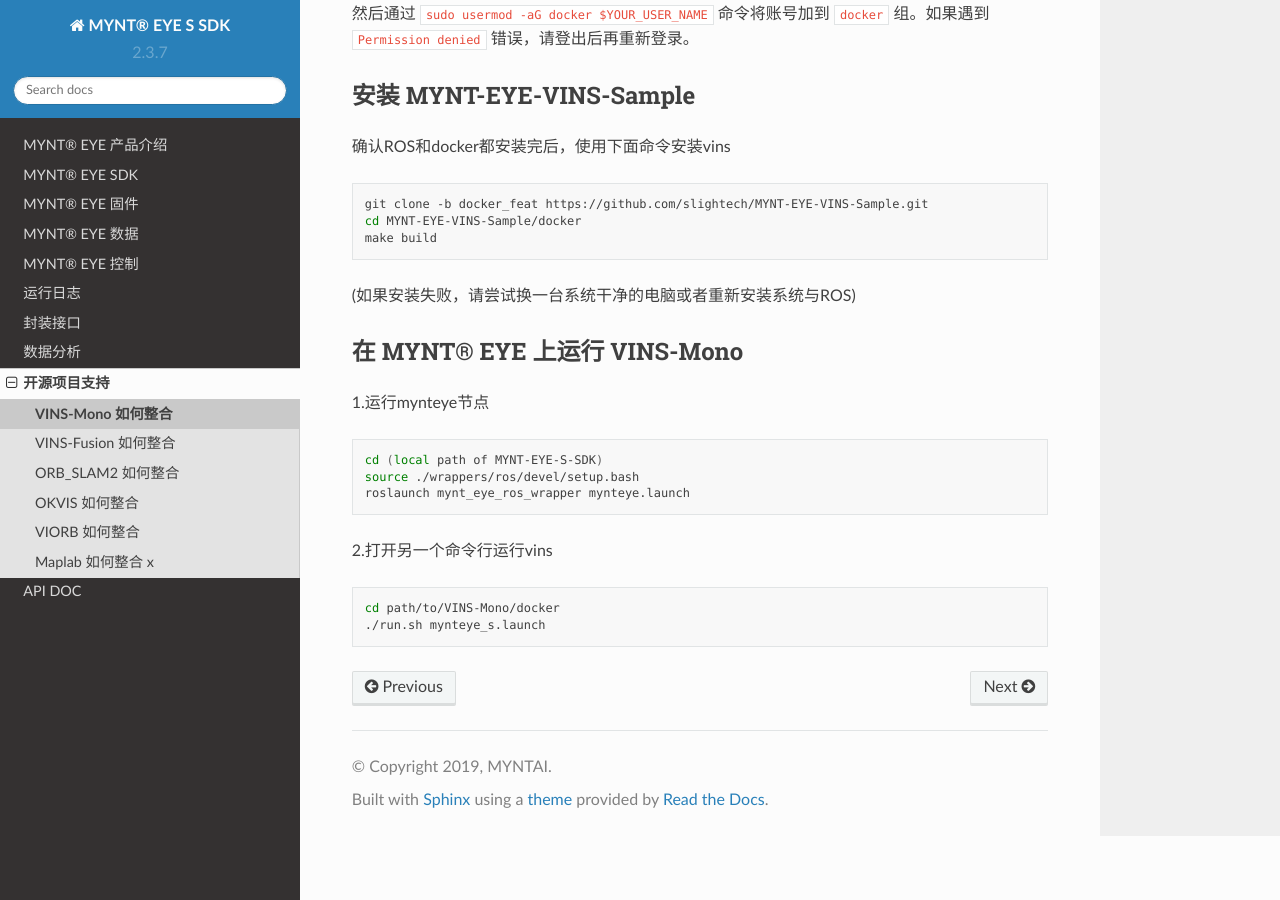
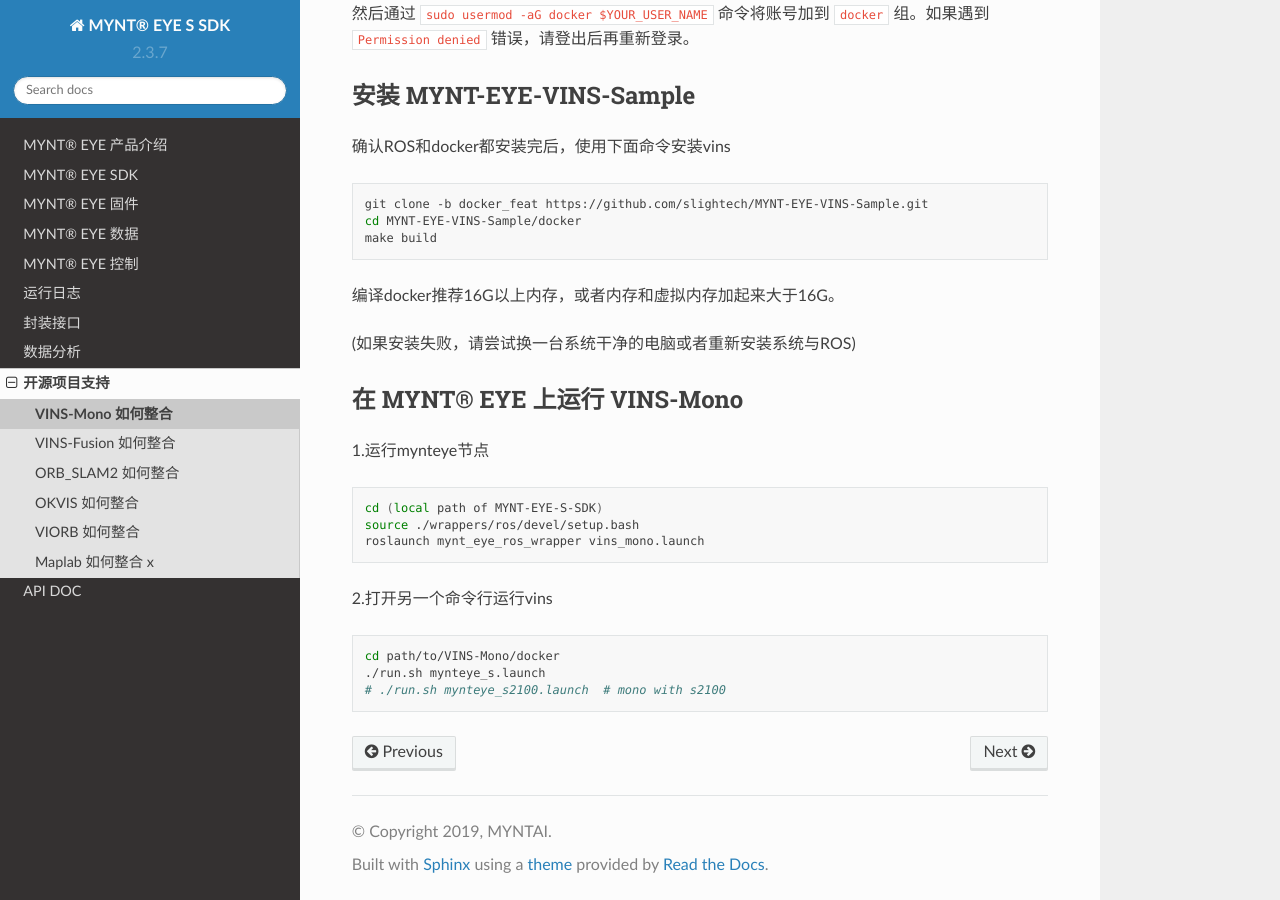
Before and after one commit to slightech/MYNT-EYE-S-SDK-Docs-zh_CN, a Sphinx documentation site: the page built from docs/src/slam/vins.rst, in a window 1280 px wide and 900 px high, scrolled down 824 px. Built offline with Sphinx 7.4.7 and the Read the Docs theme 2.0.0, drawn with Linux system fonts in a browser that asks for light colours; pages that are not in the unit, such as notebooks, are missing from menus.

Commit message:
docs(*): v2.3.8 update

```diff
--- a/docs/src/control/imu_range.rst
+++ b/docs/src/control/imu_range.rst
@@ -15,7 +15,7 @@
 
   s2100/s210a有效值：
 
-  * 加速度计量程有效值（单位：g）： 6, 12, 24, 32 。
+  * 加速度计量程有效值（单位：g）： 6, 12, 24, 48 。
   * 陀螺仪量程有效值（单位：deg/s）： 250, 500, 1000, 2000, 4000 。
 
 参考代码片段：
@@ -50,7 +50,7 @@
   if (!ok) return 1;
   api->ConfigStreamRequest(request);
 
-  // ACCELEROMETER_RANGE values: 6, 12, 24, 32
+  // ACCELEROMETER_RANGE values: 6, 12, 24, 48
   api->SetOptionValue(Option::ACCELEROMETER_RANGE, 6);
   // GYROSCOPE_RANGE values: 250, 500, 1000, 2000, 4000
   api->SetOptionValue(Option::GYROSCOPE_RANGE, 1000);
--- a/docs/src/sdk/platform.rst
+++ b/docs/src/sdk/platform.rst
@@ -8,7 +8,7 @@
 已测试可用的平台有：
 
 * Windows 10
-* Ubuntu 18.04 / 16.04 / 14.04
+* Ubuntu 18.04.1 / 16.04.6 / 14.04.5
 * Jetson TX1/TX2 / Xavier
 * firefly RK3399
 
--- a/docs/src/slam/vins.rst
+++ b/docs/src/slam/vins.rst
@@ -53,6 +53,8 @@
   cd MYNT-EYE-VINS-Sample/docker
   make build
 
+编译docker推荐16G以上内存，或者内存和虚拟内存加起来大于16G。
+
 (如果安装失败，请尝试换一台系统干净的电脑或者重新安装系统与ROS)
 
 在 MYNT® EYE 上运行 VINS-Mono
@@ -64,7 +66,7 @@
 
   cd (local path of MYNT-EYE-S-SDK)
   source ./wrappers/ros/devel/setup.bash
-  roslaunch mynt_eye_ros_wrapper mynteye.launch
+  roslaunch mynt_eye_ros_wrapper vins_mono.launch
 
 2.打开另一个命令行运行vins
 
@@ -72,3 +74,4 @@
 
   cd path/to/VINS-Mono/docker
   ./run.sh mynteye_s.launch
+  # ./run.sh mynteye_s2100.launch  # mono with s2100
--- a/docs/src/slam/vins_fusion.rst
+++ b/docs/src/slam/vins_fusion.rst
@@ -54,6 +54,8 @@
   cd MYNT-EYE-VINS-FUSION-Samples/docker
   make build
 
+编译docker推荐16G以上内存，或者内存和虚拟内存加起来大于16G。
+
 (如果安装失败，请尝试换一台系统干净的电脑或者重新安装系统与ROS)
 
 在 MYNT® EYE 上运行 VINS-FUSION
```
Also changed, not shown: other parts of docs/src/slam/vins_fusion.rst (+1 -1 lines).
